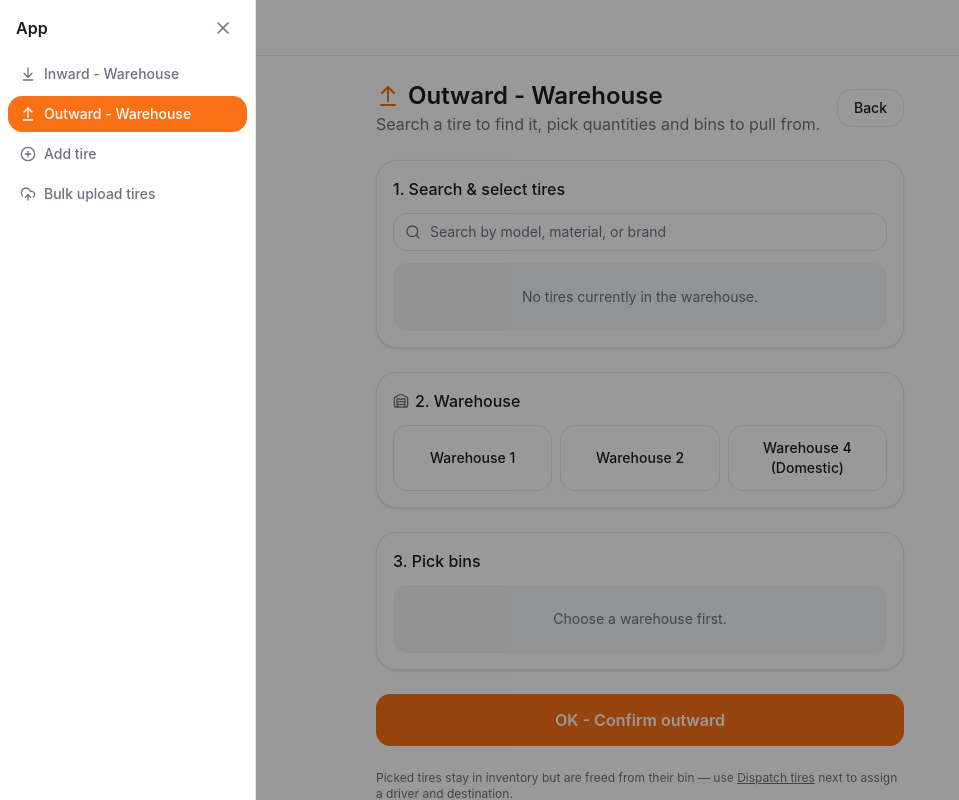
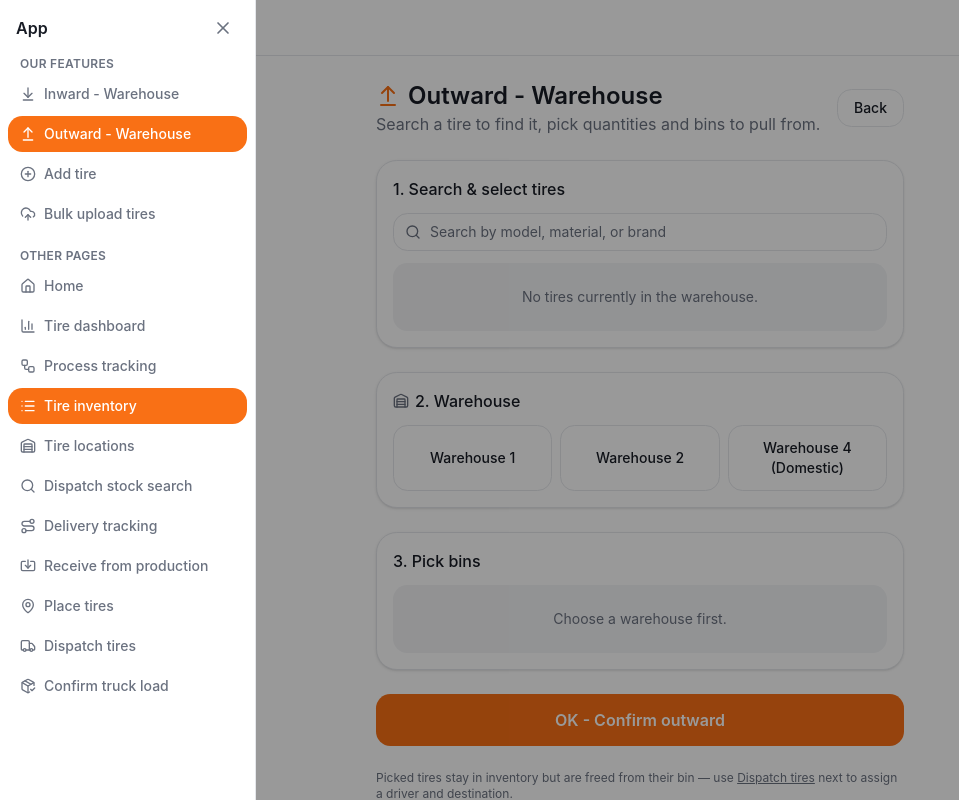
Before and after one commit to itechdp/yokohama, a React (Vite) app: page /tires/outward in a window 1280 px wide. Shown: the whole page, without its empty margins (0-959 px from the left). Built offline with nearby package versions, Linux system fonts and the light colour scheme.

Commit message:
Sidebae seprated

```diff
--- a/src/components/sidebar.tsx
+++ b/src/components/sidebar.tsx
@@ -1,14 +1,52 @@
-import { ArrowDownToLine, ArrowUpFromLine, CirclePlus, UploadCloud, X } from "lucide-react";
+import {
+  ArrowDownToLine,
+  ArrowUpFromLine,
+  BarChart3,
+  CirclePlus,
+  Home,
+  Import,
+  List,
+  MapPin,
+  PackageCheck,
+  Route,
+  Search,
+  Truck,
+  UploadCloud,
+  Warehouse,
+  Workflow,
+  X,
+} from "lucide-react";
 import { NavLink } from "react-router";
 import { cn } from "@/lib/utils";
 
 // Add one entry here for every page/feature you build — nothing should be reachable
 // only by typing a URL; it must show up as a tab here too.
-const NAV_ITEMS = [
+const NAV_GROUPS = [
+  {
+    label: "Our Features",
+    items: [
       { to: "/tires/inward", label: "Inward - Warehouse", icon: ArrowDownToLine },
       { to: "/tires/outward", label: "Outward - Warehouse", icon: ArrowUpFromLine },
       { to: "/tires/new", label: "Add tire", icon: CirclePlus },
       { to: "/tires/bulk-upload", label: "Bulk upload tires", icon: UploadCloud },
+    ],
+  },
+  {
+    label: "Other pages",
+    items: [
+      { to: "/", label: "Home", icon: Home },
+      { to: "/tire-dashboard", label: "Tire dashboard", icon: BarChart3 },
+      { to: "/tires/process", label: "Process tracking", icon: Workflow },
+      { to: "/tires", label: "Tire inventory", icon: List },
+      { to: "/tires/locations", label: "Tire locations", icon: Warehouse },
+      { to: "/tires/search", label: "Dispatch stock search", icon: Search },
+      { to: "/tires/shipment-tracking", label: "Delivery tracking", icon: Route },
+      { to: "/tires/receive", label: "Receive from production", icon: Import },
+      { to: "/tires/place", label: "Place tires", icon: MapPin },
+      { to: "/tires/dispatch", label: "Dispatch tires", icon: Truck },
+      { to: "/tires/confirm-load", label: "Confirm truck load", icon: PackageCheck },
+    ],
+  },
 ];
 
 interface SidebarProps {
@@ -36,8 +74,14 @@ export default function Sidebar({ open, onClose }: SidebarProps) {
             <X className="size-5" />
           </button>
         </div>
-        <nav className="flex-1 space-y-1 overflow-y-auto px-2 pb-4">
-          {NAV_ITEMS.map(({ to, label, icon: Icon }) => (
+        <nav className="flex-1 space-y-4 overflow-y-auto px-2 pb-4">
+          {NAV_GROUPS.map((group) => (
+            <div key={group.label}>
+              <p className="px-3 pb-1 text-xs font-semibold uppercase tracking-wide text-muted-foreground">
+                {group.label}
+              </p>
+              <div className="space-y-1">
+                {group.items.map(({ to, label, icon: Icon }) => (
                   <NavLink
                     key={to}
                     to={to}
@@ -55,6 +99,9 @@ export default function Sidebar({ open, onClose }: SidebarProps) {
                     {label}
                   </NavLink>
                 ))}
+              </div>
+            </div>
+          ))}
         </nav>
       </aside>
     </>
```
Lines whose indentation alone changed are shown as unchanged.
